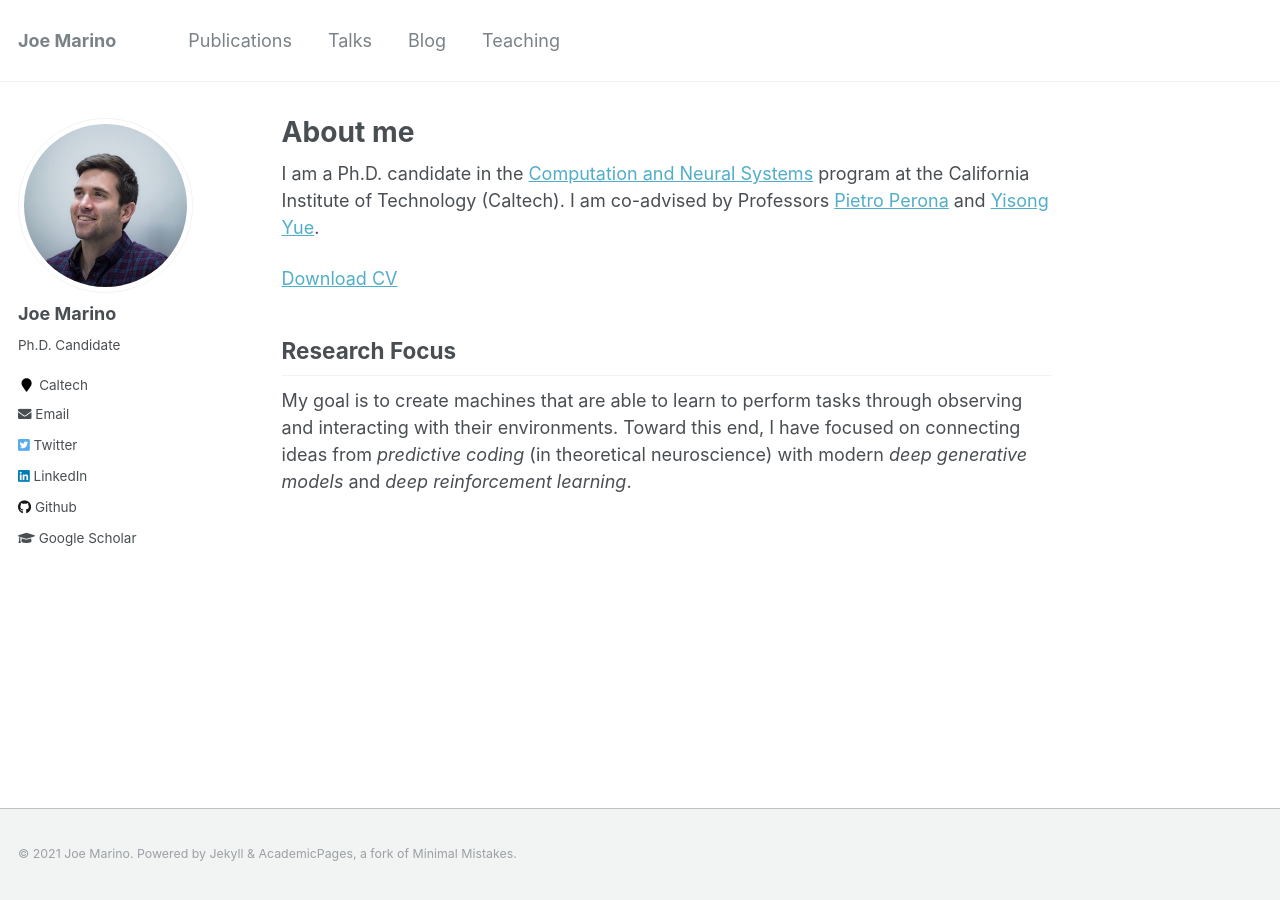
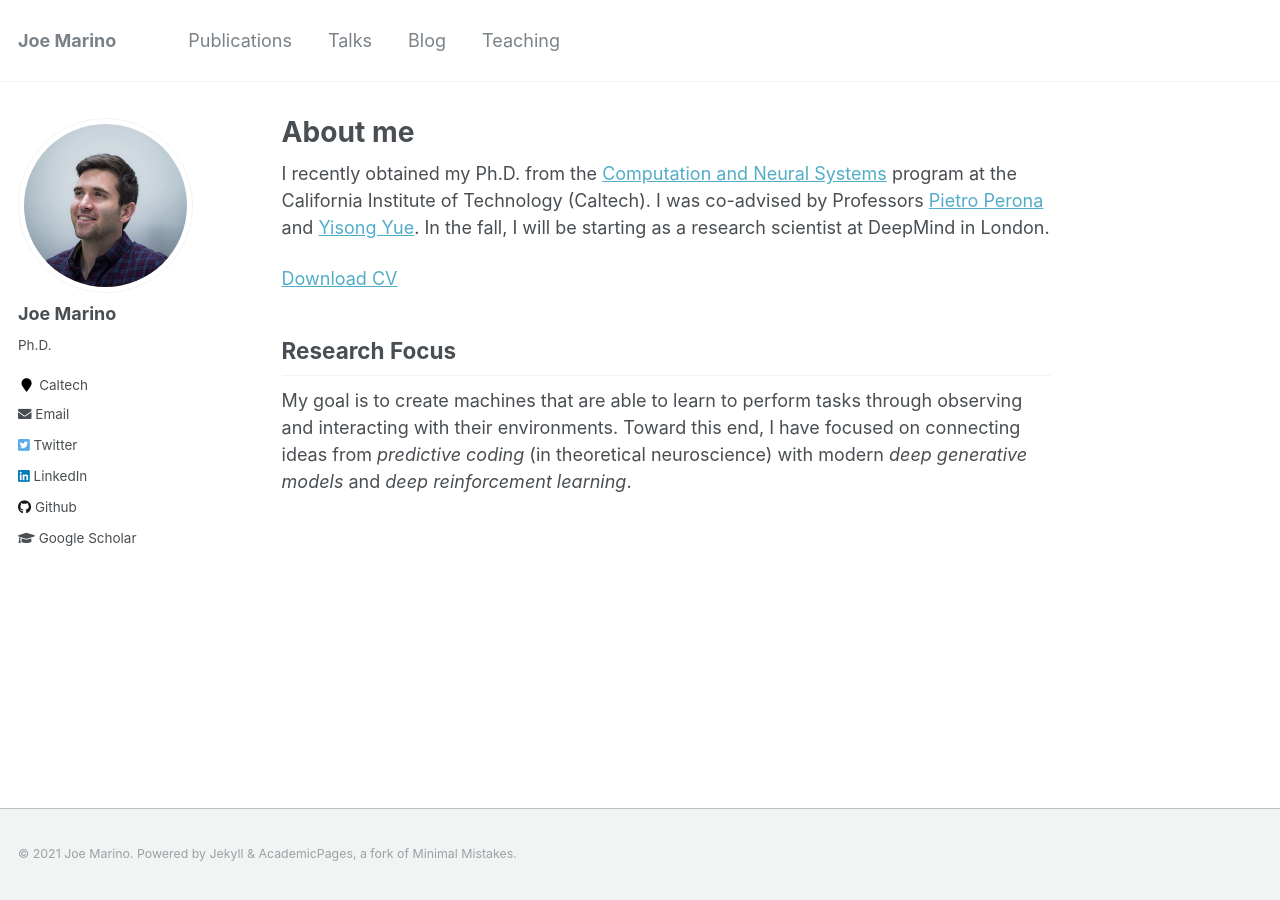
Before and after one commit to joelouismarino/joelouismarino.github.io, a Jekyll site: the page built from _pages/about.md, in a window 1280 px wide. Built offline with Jekyll 4.4.1, drawn with Linux system fonts in a browser that asks for light colours.

Commit message:
Updating title.

```diff
--- a/_config.yml
+++ b/_config.yml
@@ -82,7 +82,7 @@ analytics:
 author:
   name             : "Joe Marino"
   avatar           : "me.jpg"
-  bio              : "Ph.D. Candidate"
+  bio              : "Ph.D."
   location         :
   employer         : "Caltech"
   pubmed           :
--- a/_pages/about.md
+++ b/_pages/about.md
@@ -8,7 +8,7 @@ redirect_from:
   - /about.html
 ---
 
-I am a Ph.D. candidate in the [Computation and Neural Systems](http://www.cns.caltech.edu) program at the California Institute of Technology (Caltech). I am co-advised by Professors [Pietro Perona](http://www.vision.caltech.edu/people.html) and [Yisong Yue](http://www.yisongyue.com/about.php).
+I recently obtained my Ph.D. from the [Computation and Neural Systems](http://www.cns.caltech.edu) program at the California Institute of Technology (Caltech). I was co-advised by Professors [Pietro Perona](http://www.vision.caltech.edu/people.html) and [Yisong Yue](http://www.yisongyue.com/about.php). In the fall, I will be starting as a research scientist at DeepMind in London.
 
 [Download CV](../files/marino_cv.pdf)
 
```
